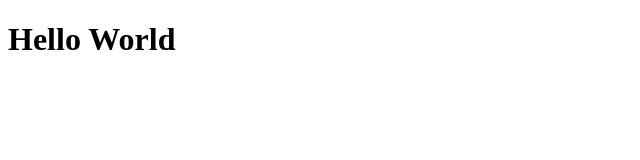
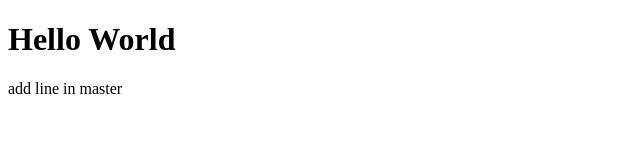
Before and after one commit to Smile977/git-test, a plain HTML site: page index.html in a window 1280 px wide. Shown: the whole page, without its empty margins (0-640 px from the left). Drawn offline with Linux system fonts and the light colour scheme.

Commit message:
add master line

```diff
--- a/index.html
+++ b/index.html
@@ -8,5 +8,6 @@
 </head>
 <body>
   <h1>Hello World</h1>
+  <div>add line in master</div>
 </body>
 </html>
```
